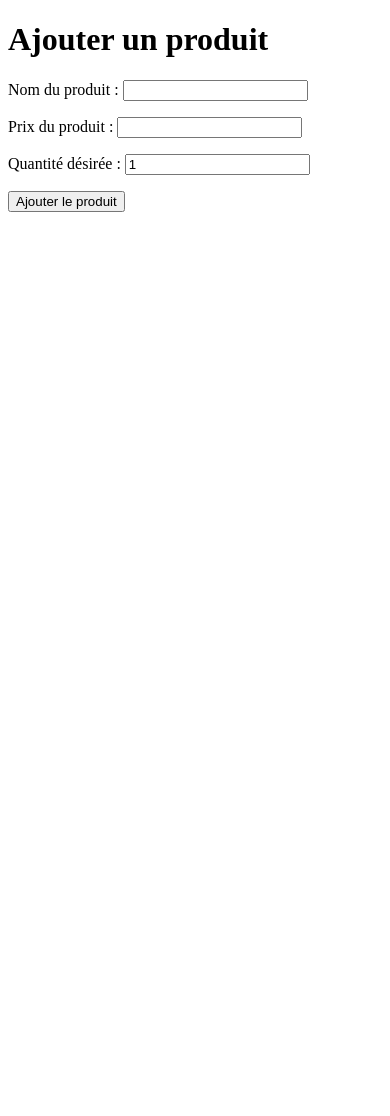
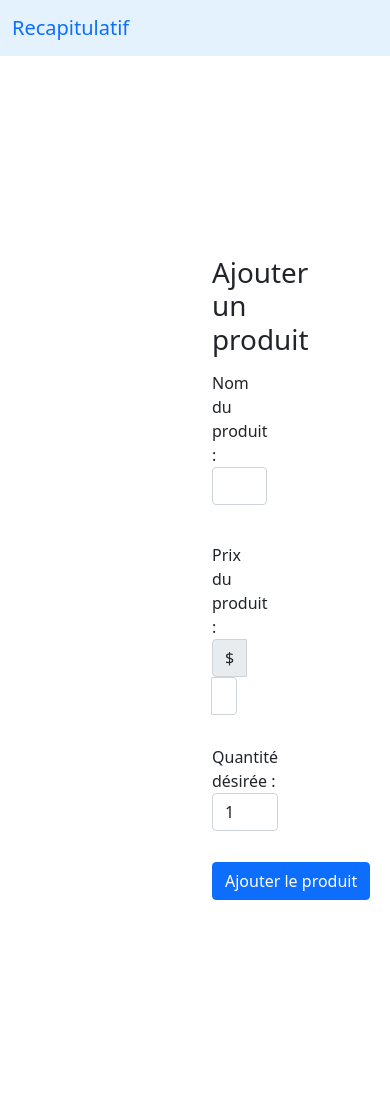
Before and after one commit to Mzk-Ali/Project_0__Appli_Ali_M, a PHP site: page / in a window 390 px wide. Before the commit the page ends 212 px from the top, so only its background shows below. Run offline with PHP 8.4, Linux system fonts and the light colour scheme.

Commit message:
Ajout de css (Bootstrap) + navbar

```diff
--- /dev/null
+++ b/css/style.css
@@ -0,0 +1,14 @@
+*{
+    padding: 0;
+    margin: 0;
+    box-sizing: border-box;
+}
+
+
+.container{
+    margin: auto;
+}
+
+main{
+    margin: 200px 200px;
+}
--- a/index.php
+++ b/index.php
@@ -4,31 +4,47 @@
         <meta charset="UTF-8">
         <meta name="viewport" content="width=device-width, initial-scale=1.0">
         <title>Ajout produit</title>
+        <link rel="stylesheet" href="css/style.css">
+        <link href="https://cdn.jsdelivr.net/npm/bootstrap@5.0.2/dist/css/bootstrap.min.css" rel="stylesheet" integrity="sha384-EVSTQN3/azprG1Anm3QDgpJLIm9Nao0Yz1ztcQTwFspd3yD65VohhpuuCOmLASjC" crossorigin="anonymous">
+
     </head>
     <body>
+        <header>
+            <nav class="navbar" style="background-color: #e3f2fd;">
+                <div class="container-fluid">
+                    <a class="navbar-brand" href="recap.php">Recapitulatif</a>
+                </div>
+            </nav>
+        </header>
+        <main>
+            <div class="container">
                 <h1>Ajouter un produit</h1>
-        <form action="traitement.php" method="post">
-            <p>
-                <label>
+                <form class="row g-3" action="traitement.php" method="post">
+                    <p class="col-sm-2 col-form-label">
+                        <label class="form-label">
                             Nom du produit :
-                    <input type="text" name="name">
+                            <input class="form-control" type="text" name="name">
+                        </label>
+                    </p>
+                    <p class="col-sm-2 col-form-label">
+                        Prix du produit :
+                        <label class="input-group">
+                            <span class="input-group-text">$</span>
+                            <input class="form-control" type="number" step="any" name="price">
+                        </label>
+                    </p>
+                    <p class="col-sm-2 col-form-label">
+                        <label class="form-label">
+                            Quantité désirée :
+                            <input class="form-control" type="number" name="qtt" value="1">
                         </label>
                     </p>
                     <p>
-                <label>
-                    Prix du produit :
-                    <input type="number" step="any" name="price">
-                </label>
-            </p>
-            <p>
-                <label>
-                    Quantité désirée :
-                    <input type="number" name="qtt" value="1">
-                </label>
-            </p>
-            <p>
-                <input type="submit" name="submit" value="Ajouter le produit">
+                        <input class="btn btn-primary" type="submit" name="submit" value="Ajouter le produit">
                     </p>
                 </form>
+            </div>
+        </main>
+        <script src="https://cdn.jsdelivr.net/npm/bootstrap@5.3.3/dist/js/bootstrap.bundle.min.js" integrity="sha384-YvpcrYf0tY3lHB60NNkmXc5s9fDVZLESaAA55NDzOxhy9GkcIdslK1eN7N6jIeHz" crossorigin="anonymous"></script>
     </body>
 </html>
--- a/traitement.php
+++ b/traitement.php
@@ -1,6 +1,9 @@
 <?php
     session_start(); // Commence une nouvelle session
 
+    $alert = "<script>alert('Le traitement est un echec!!!!');</script>";
+    echo $alert;
+    //$alert = "<script>alert('Le traitement est un echec!!!!');</script>";
     if(isset($_POST['submit'])){
         $name = filter_input(INPUT_POST, "name", FILTER_SANITIZE_STRING);
         $price = filter_input(INPUT_POST, "price", FILTER_VALIDATE_FLOAT, FILTER_FLAG_ALLOW_FRACTION);
@@ -16,7 +19,7 @@
             ];
 
             $_SESSION['products'][] = $product;
-
+            //$alert = "<script>alert('Le traitement est un succès!!!!');</script>";
         }
     }
 
```
Also changed, not shown: recap.php (+16 -6 lines). Lines whose indentation alone changed are shown as unchanged.
